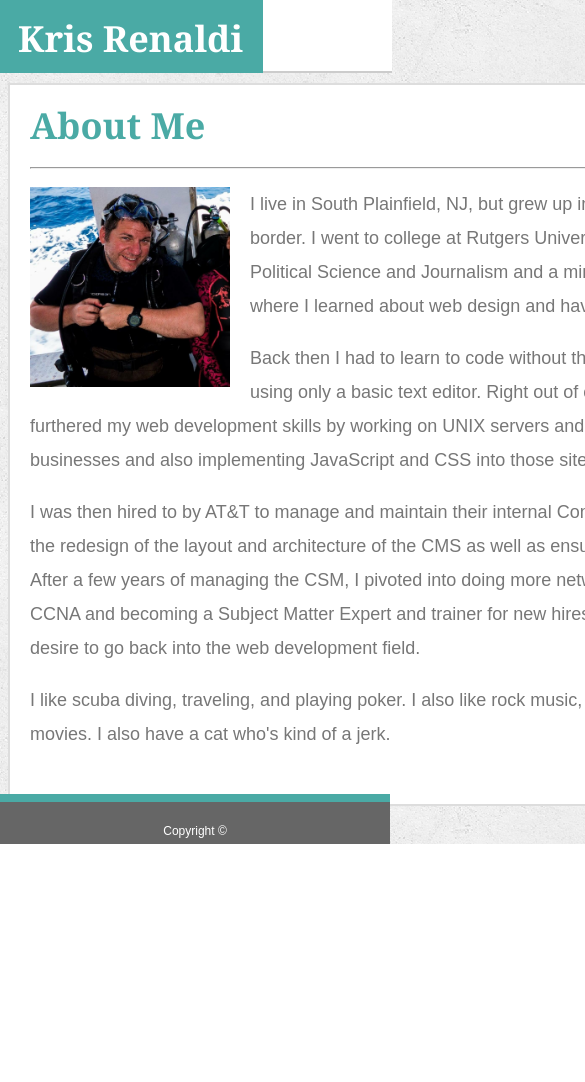
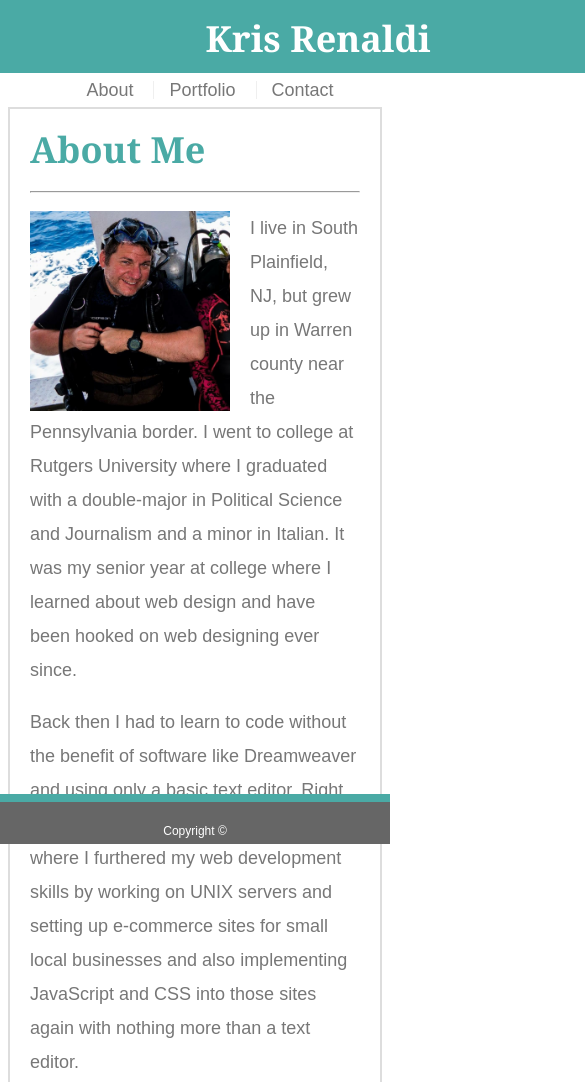
Before and after one commit to krenaldi/Responsive-Portfolio, a plain HTML site: page index.html in a window 390 px wide. Shown: the top 1082 px of the page, 585 px wide, since content can reach past the window. Before the commit the page ends 844 px from the top, so only its background shows below. Drawn offline with Linux system fonts and the light colour scheme.

Commit message:
Add media queries to style.css for browser resizing

```diff
--- a/assets/css/style.css
+++ b/assets/css/style.css
@@ -170,3 +170,45 @@ input[type=text] {
   input[type=submit]:active {
     background-color: #4882B8;
   }
+  /* On screens that are 980px wide or less*/
+@media screen and (max-width: 980px) {
+  .container {
+    width: 750px;
+}
+.main-section {
+    width: 750px;
+   }
+}
+
+/* On screens that are 768px wide or less, make the column narrower */
+@media screen and (max-width: 768) {
+  .container {
+    width: 600px;
+}
+.main-section {
+    width: 600px;
+   }
+}
+/* On screens that are 640px wide or less, make the columns stack on top of each other instead of next to each other */
+@media screen and (max-width: 640px) {
+  body {
+    background-image: none;
+  }
+  .container {
+    width: 100%;
+}
+.main-section {
+    width: 100%;
+    overflow: none;
+   }
+   .name {
+    width: 640px;
+    text-align: center;
+
+   }
+   nav {
+    float: left;
+    width: 100%;
+    text-align: center;
+  }
+}
```
